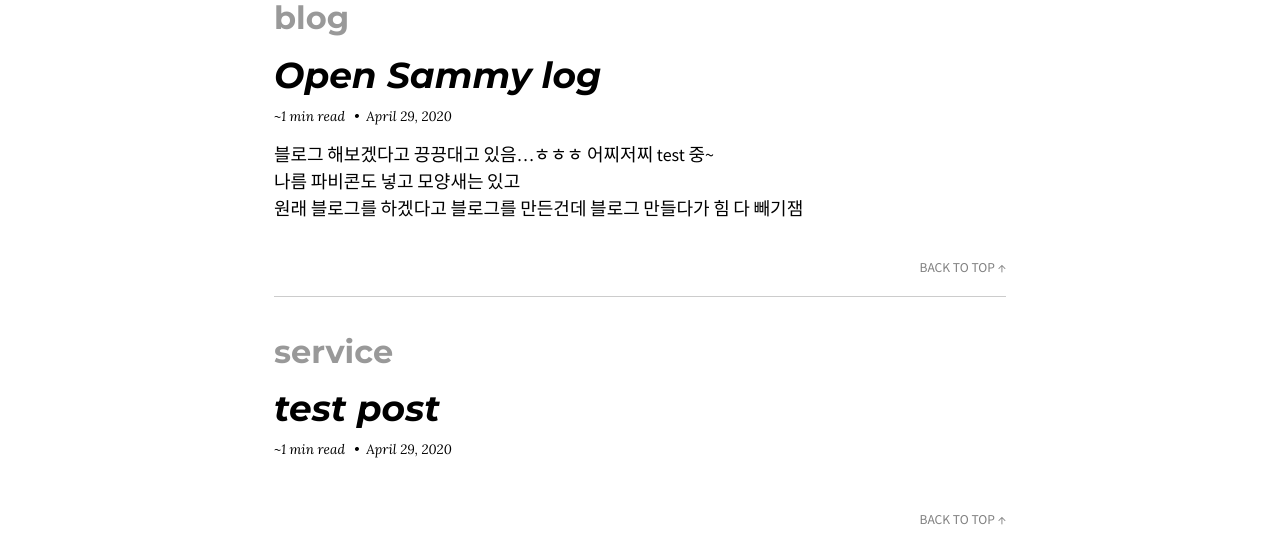
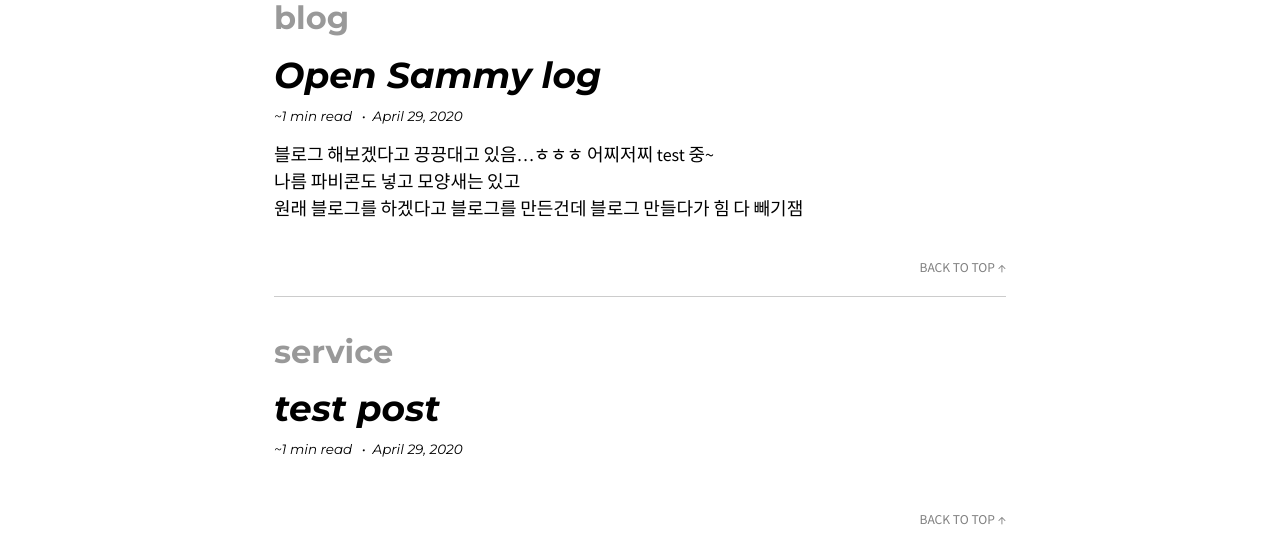
Before and after one commit to ssammykim/ssammykim.github.io, a Jekyll site: the page built from tags.md, in a window 1280 px wide. Shown: the part 593-1140 px from the top of the page. Built offline with Jekyll 4.4.1, drawn with Linux system fonts in a browser that asks for light colours; nearby versions of some CDN libraries; some web fonts are replaced.

Commit message:
change entry font to align with title font

```diff
--- a/_sass/so-simple/_entries.scss
+++ b/_sass/so-simple/_entries.scss
@@ -54,7 +54,7 @@
 .entry-meta {
   .entry-date,
   .read-time {
-    font-family: $meta-font-family;
+    font-family: $title-font-family;
     font-style: italic;
     white-space: nowrap;
   }
```
